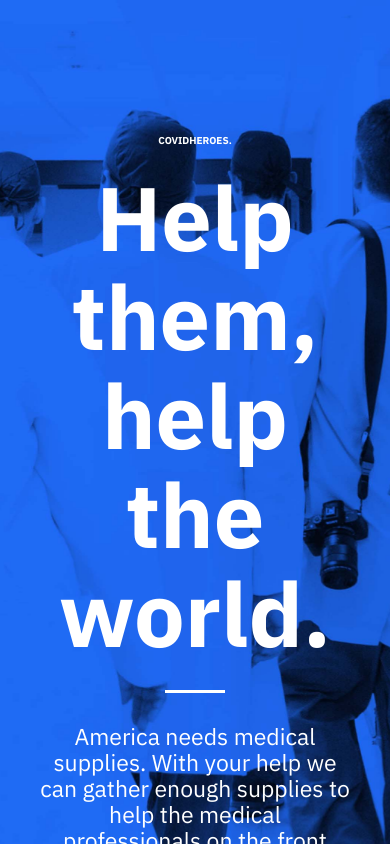
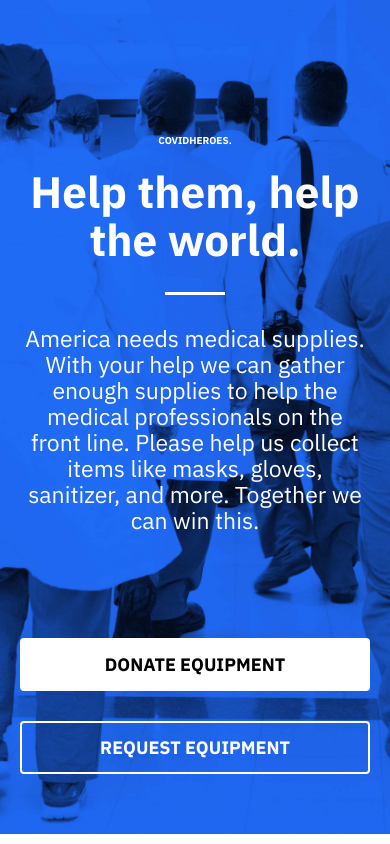
Before and after one commit to areknow/covid-heroes, a React (Create React App) app: page / in a window 390 px wide. Shown: the top 844 px of the page. Built offline with nearby package versions, Linux system fonts and the light colour scheme.

Commit message:
responsive styling

```diff
--- a/src/components/button/index.module.scss
+++ b/src/components/button/index.module.scss
@@ -1,3 +1,5 @@
+@import '../../styles/sizes';
+
 .button {
   border-radius: 4px;
   background-color: var(--theme-blue);
@@ -41,3 +43,12 @@
   background-color: grey;
   border-color: grey;
 }
+
+@media (max-width: $size-small) {
+  .button {
+    width: 100%;
+    font-size: 18px;
+    text-align: center;
+    padding: 13px;
+  }
+}
--- a/src/components/checkbox/index.module.scss
+++ b/src/components/checkbox/index.module.scss
@@ -1,3 +1,5 @@
+@import '../../styles/sizes';
+
 .checkboxContainer {
   display: inline-flex;
   position: relative;
@@ -69,3 +71,15 @@
   border-top: none;
   transform: translate(3px, 4px) rotate(-45deg);
 }
+
+@media (max-width: $size-small) {
+  .checkboxContainer {
+    padding-left: 41px;
+  }
+  .checkboxContainer .label {
+    font-size: 16px;
+  }
+  .checkbox {
+    top: 1px;
+  }
+}
--- a/src/components/column/index.module.scss
+++ b/src/components/column/index.module.scss
@@ -1,5 +1,14 @@
+@import '../../styles/sizes';
+
 .column {
   max-width: 1520px;
   padding: 0 40px;
   margin: auto;
 }
+
+@media (max-width: $size-small) {
+  .column {
+    max-width: unset;
+    padding: 0 20px;
+  }
+}
--- a/src/components/radio/index.module.scss
+++ b/src/components/radio/index.module.scss
@@ -1,3 +1,5 @@
+@import '../../styles/sizes';
+
 .radioContainer {
   display: inline-flex;
   position: relative;
@@ -57,3 +59,15 @@
   border-radius: 50%;
   background: var(--theme-blue);
 }
+
+@media (max-width: $size-small) {
+  .radioContainer {
+    padding-left: 47px;
+  }
+  .radioContainer .label {
+    font-size: 16px;
+  }
+  .radio {
+    top: -2px;
+  }
+}
--- a/src/styles/_global.scss
+++ b/src/styles/_global.scss
@@ -60,11 +60,7 @@ p {
   }
 }
 
-@media ($size-small) {
-  .page-column {
-    max-width: unset;
-    padding: 0 20px;
-  }
+@media (max-width: $size-small) {
   h1 {
     font-size: 44px;
     line-height: 1.1;
--- a/src/styles/index.scss
+++ b/src/styles/index.scss
@@ -1,4 +1,3 @@
 @import 'variables';
 @import 'sizes';
 @import 'global';
-@import 'components';
```
Also changed, not shown: src/styles/_components.scss (deleted, +0 -33 lines), 1 other file (tests, documents, lock files or other folders).
